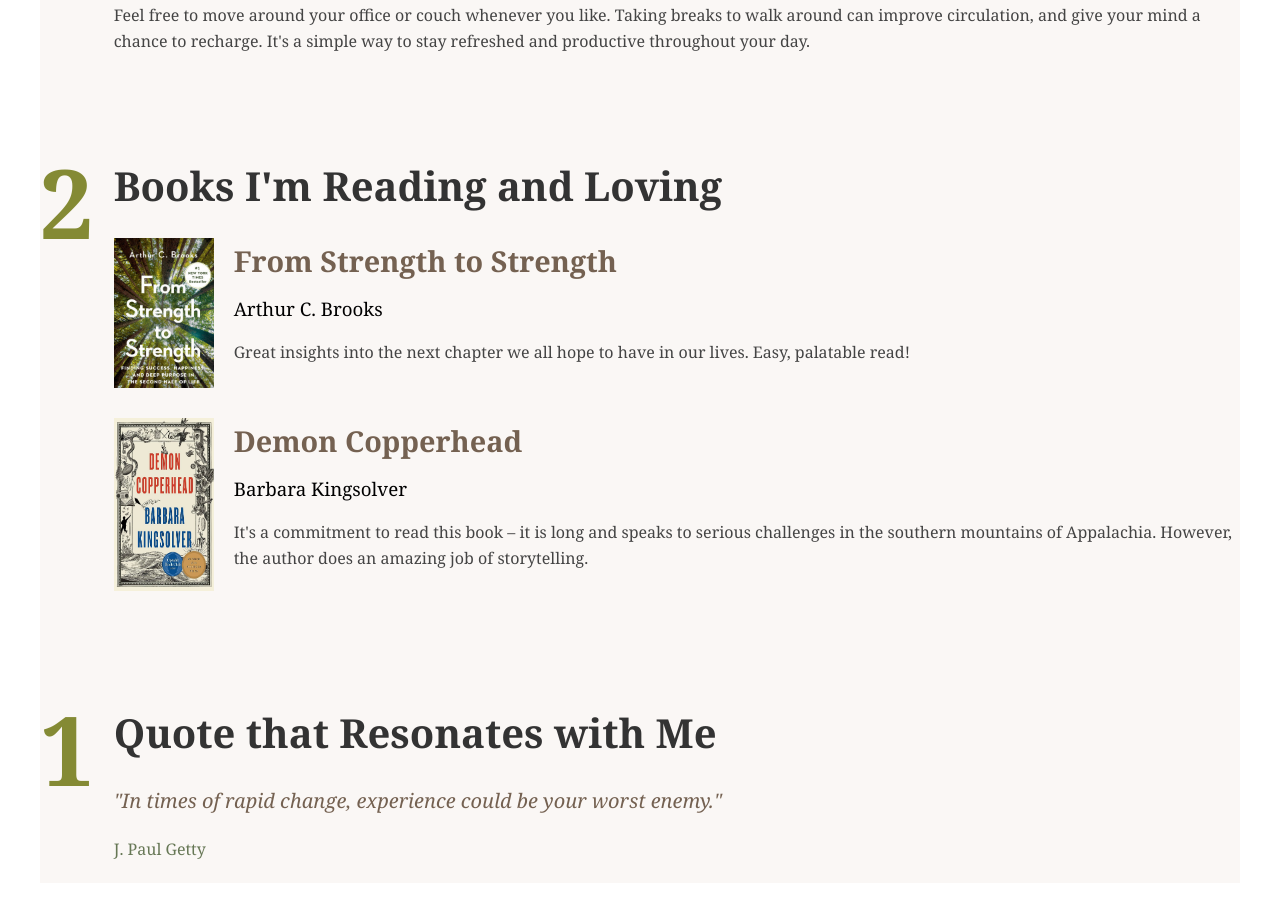
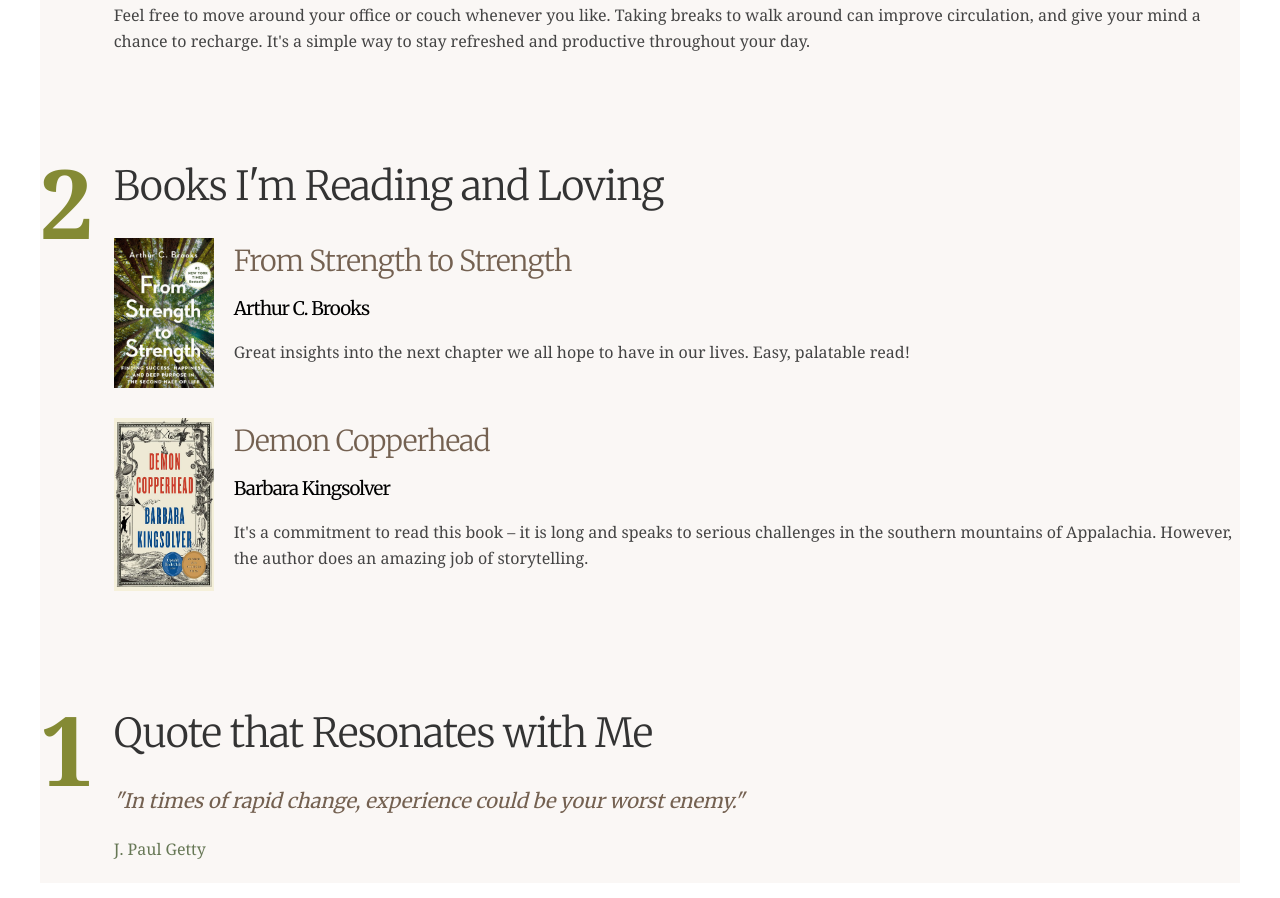
Before and after one commit to AM-TEK/pivot-website, a plain HTML site: page index.html in a window 1280 px wide. Shown: the part 1821-2719 px from the top of the page. Drawn offline with Linux system fonts and the light colour scheme.

Commit message:
add google fonts

```diff
--- a/index.html
+++ b/index.html
@@ -4,6 +4,8 @@
     <meta charset="UTF-8">
     <meta name="viewport" content="width=device-width, initial-scale=1.0">
     <title>Elsa Zambrano - Pivot</title>
+    <link href="https://fonts.googleapis.com/css2?family=Merriweather:wght@300;400;700&display=swap" rel="stylesheet">
+    <link href="https://fonts.googleapis.com/css2?family=Roboto:wght@300;400;500;700&display=swap" rel="stylesheet">
     <link rel="stylesheet" href="styles.css">
 </head>
 <body>
--- a/styles.css
+++ b/styles.css
@@ -201,6 +201,7 @@ body {
   line-height: 1.6;
   max-width: 1200px;
   margin: 0 auto;
+  font-family: 'Roboto', sans-serif;
 }
 .container {
   display: flex;
@@ -231,6 +232,11 @@ body {
   max-width: 300px;
   display: block;
   margin: 0 auto 20px;
+}
+h1, h2, h3 {
+  font-family: 'Merriweather', serif;
+  font-weight: 100;
+  letter-spacing: -0.9px;
 }
 h1 {
   font-size: 2.5em;
@@ -328,6 +334,7 @@ ul {
   color: #746151;
   font-size: 20px;
   margin-left: 0;
+  font-family: 'Merriweather', serif;
 }
 .container-two .author {
   text-align: left;
```
